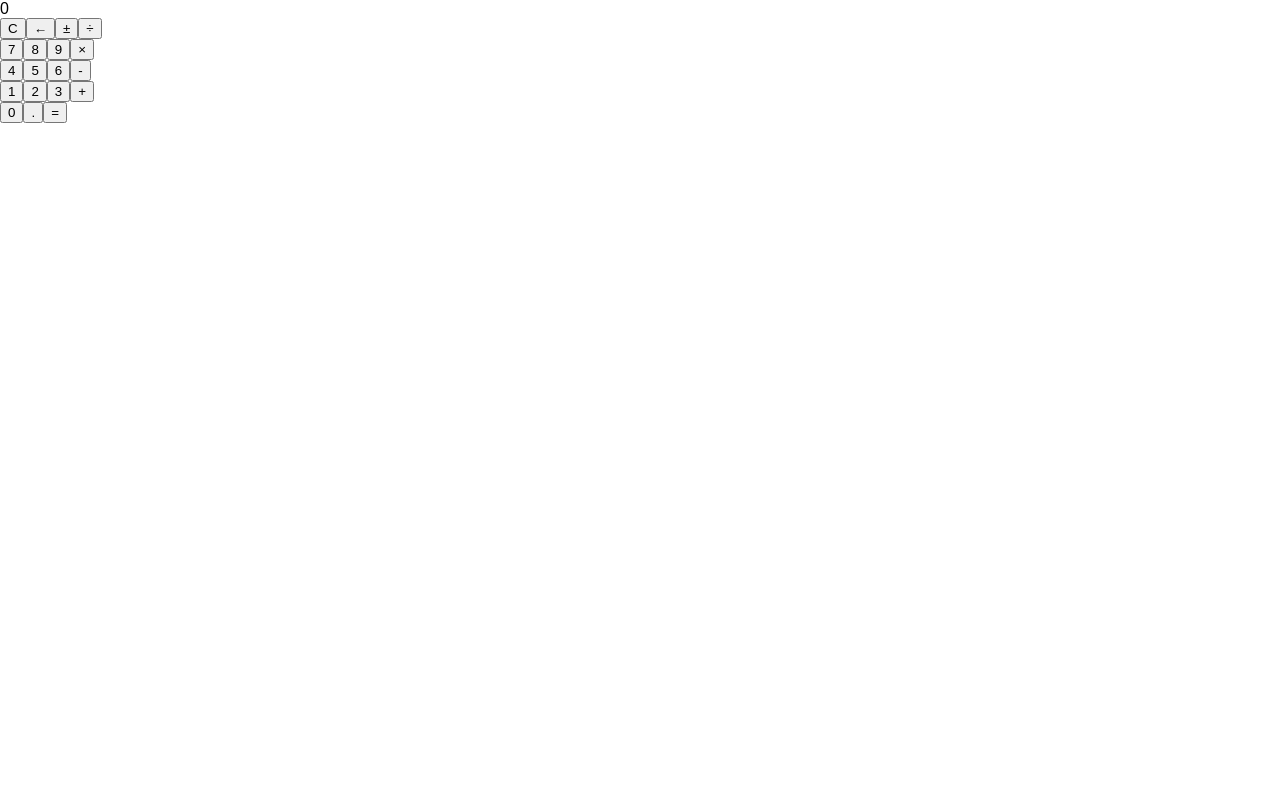
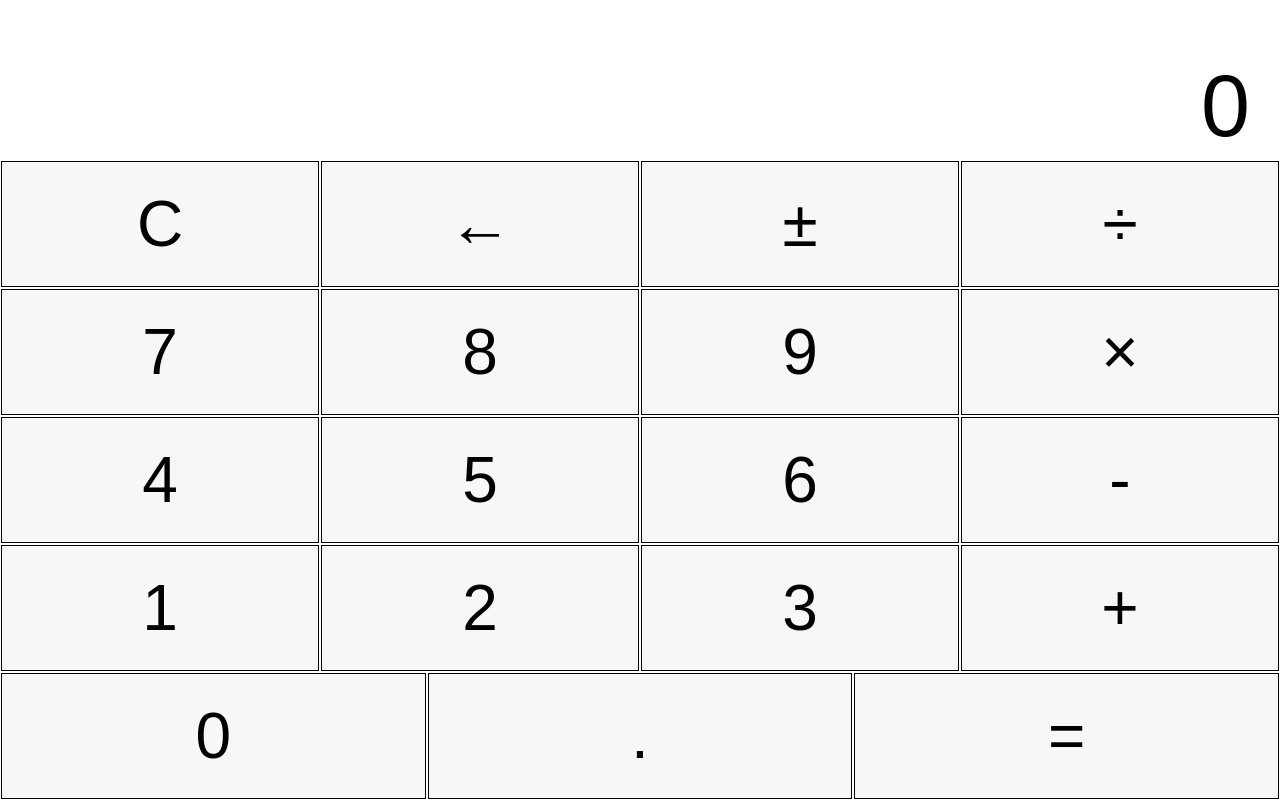
Before and after one commit to sequoian/calculator, a React (Create React App) app: page / in a window 1280 px wide. Built offline with nearby package versions, Linux system fonts and the light colour scheme.

Commit message:
major styling

```diff
--- a/src/App.css
+++ b/src/App.css
@@ -1,28 +1,4 @@
 .App {
-  text-align: center;
+  width: 100vw;
+  height: 100vh;
 }
-
-.App-logo {
-  animation: App-logo-spin infinite 20s linear;
-  height: 80px;
-}
-
-.App-header {
-  background-color: #222;
-  height: 150px;
-  padding: 20px;
-  color: white;
-}
-
-.App-title {
-  font-size: 1.5em;
-}
-
-.App-intro {
-  font-size: large;
-}
-
-@keyframes App-logo-spin {
-  from { transform: rotate(0deg); }
-  to { transform: rotate(360deg); }
-}
--- a/src/App.js
+++ b/src/App.js
@@ -3,7 +3,7 @@ import Keypad from './Keypad'
 import Display from './Display'
 import operation from './operation'
 import keybind from './keybind'
-//import './App.css'
+import './App.css'
 
 class App extends Component {
   constructor(props) {
--- /dev/null
+++ b/src/Button.css
@@ -0,0 +1,20 @@
+button {
+  -webkit-appearance: none;
+  -moz-appearance: none;
+  border: 1px solid black;
+  margin: 1px;
+  background-color: #f7f7f7;
+  cursor: pointer;
+}
+
+button:hover {
+  background-color: #e0e0e0
+}
+
+button:active {
+  background-color: #bfbfbf;
+}
+
+button:focus {
+  outline: none;
+}
--- a/src/Button.js
+++ b/src/Button.js
@@ -1,4 +1,5 @@
 import React from 'react'
+import './Button.css'
 
 const Button = ({name, label, onClick}) => (
   <button
--- /dev/null
+++ b/src/Display.css
@@ -0,0 +1,38 @@
+#display {
+  width: 100%;
+  height: 20%;
+  font-size: 20vh;
+  text-align: right;
+  white-space: nowrap;
+  overflow: hidden;
+}
+
+.active, .history {
+  padding-right: 5%;
+  /*
+    By floating, overflows on left instead of right.
+    Could not get to work with flexbox.
+  */
+  float: right;
+  clear: both;
+}
+
+.active {
+  font-size: 0.55em;
+}
+
+.history {
+  font-size: 0.3em;
+}
+
+/* allows history to continue taking space, event when empty */
+.history.empty::after {
+  content: '.';
+  visibility: hidden;
+}
+
+@media (min-width: 600px) {
+  .active, .history {
+    padding-right: 30px;
+  }
+}
--- a/src/Display.js
+++ b/src/Display.js
@@ -1,11 +1,12 @@
 import React from 'react'
+import './Display.css'
 
 const Display = ({active, stored, history}) => (
-  <div>
-    <div>
+  <div id="display">
+    <div className={history.length > 0 ? 'history' : 'history empty'}>
       {history.join(' ')}
     </div>
-    <div>
+    <div className="active">
       {active || stored}
     </div>
   </div>
--- /dev/null
+++ b/src/Keypad.css
@@ -0,0 +1,16 @@
+#keypad {
+  width: 100%;
+  height: 80%;
+  font-size: 80vh;
+}
+
+#keypad > div {
+  display: flex;
+  width: 100%;
+  height: 20%;
+}
+
+#keypad button {
+  width: 100%;
+  font-size: 0.1em;
+}
--- a/src/Keypad.js
+++ b/src/Keypad.js
@@ -1,9 +1,10 @@
 import React from 'react'
 import Button from './Button'
+import './Keypad.css'
 
 const Keypad = ({handleClick}) => (
-  <div>
-    <div>
+  <div id="keypad">
+    <div className="row">
       <Button
         label="C"
         name="c"
--- a/src/operation.js
+++ b/src/operation.js
@@ -102,7 +102,8 @@ function clear() {
     activeNum: '0',
     storedNum: null,
     operation: null,
-    error: false
+    error: false,
+    history: []
   }
 }
 
```
